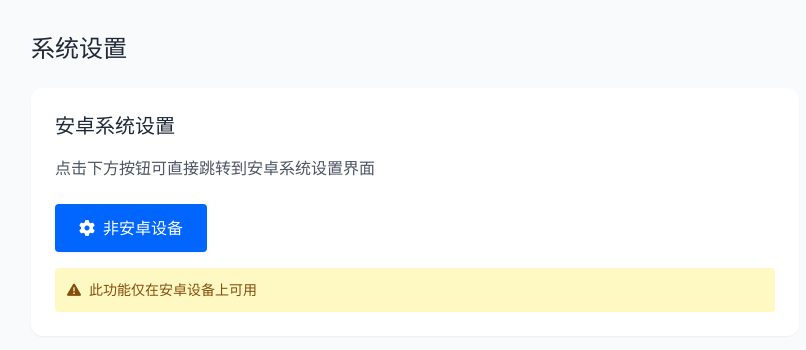
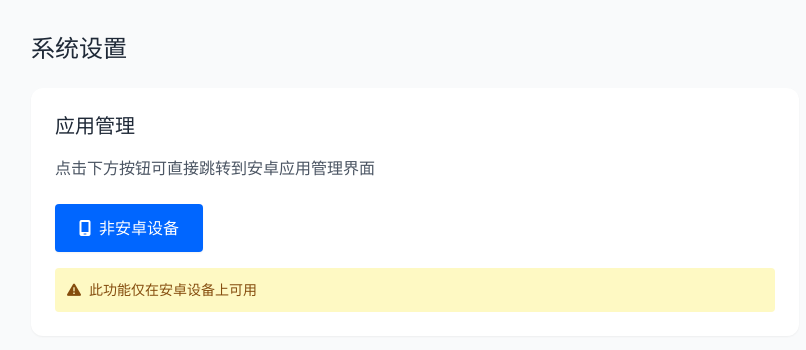
Before and after one commit to xbrooke/ssosun, a React (Vite) app: page /settings in a window 1280 px wide. Shown: the top 350 px of the page, without its empty margins (225-1031 px from the left). Built offline with nearby package versions, Linux system fonts and the light colour scheme.

Commit message:
更新应用管理

```diff
--- a/src/components/Sidebar.tsx
+++ b/src/components/Sidebar.tsx
@@ -29,7 +29,7 @@ export default function Sidebar() {
     { to: '/', icon: 'fab fa-github-alt', text: '所有应用' },
     { to: '/featured', icon: 'fas fa-book', text: '教程中心' },
     { to: '/wallpaper', icon: 'fas fa-image', text: '车机壁纸' },
-    { to: '/settings', icon: 'fas fa-gear', text: '安卓设置' },
+    { to: '/settings', icon: 'fas fa-mobile-screen', text: '应用管理' },
     { to: '/donate', icon: 'fas fa-heart', text: '赞赏支持' }
   ];
 
--- a/src/pages/Settings.tsx
+++ b/src/pages/Settings.tsx
@@ -19,18 +19,18 @@ export default function Settings() {
   const openAndroidSettings = () => {
     setIsLoading(true);
     try {
-      if (isAndroid) {
+       if (isAndroid) {
         // WebView环境下特殊处理
         if (isWebView) {
           try {
             // 方式1: 尝试通过Android Bridge调用
-            if (window.AndroidBridge && typeof window.AndroidBridge.openSettings === 'function') {
-              window.AndroidBridge.openSettings();
+            if (window.AndroidBridge && typeof window.AndroidBridge.openAppSettings === 'function') {
+              window.AndroidBridge.openAppSettings();
               return;
             }
 
             // 方式2: 尝试通用WebView intent调用
-            const intentUri = `intent:#Intent;action=android.settings.SETTINGS;package=com.android.settings;end`;
+            const intentUri = `intent:#Intent;action=android.settings.APPLICATION_DETAILS_SETTINGS;package=${window.location.hostname};end`;
             window.location.href = intentUri;
 
             // 设置超时检测
@@ -49,13 +49,13 @@ export default function Settings() {
         // 非WebView环境或WebView调用失败后的备用方案
         const tryOpenSettings = () => {
           // 方式1: 使用标准的Android intent URI
-          const intentUri = 'intent:#Intent;action=android.settings.SETTINGS;end';
+          const intentUri = `intent:#Intent;action=android.settings.APPLICATION_DETAILS_SETTINGS;package=${window.location.hostname};end`;
 
           // 方式2: 使用通用设置路径
-          const settingsUri = 'package:com.android.settings';
+          const settingsUri = `package:${window.location.hostname}`;
 
           // 方式3: 使用系统设置路径
-          const systemSettingsUri = 'android.settings.SETTINGS';
+          const systemSettingsUri = 'android.settings.APPLICATION_DETAILS_SETTINGS';
 
           // 尝试iframe方式
           const iframe = document.createElement('iframe');
@@ -115,10 +115,10 @@ export default function Settings() {
         >
           <h1 className="text-2xl font-bold mb-6">系统设置</h1>
 
-          <div className="bg-white dark:bg-gray-800 rounded-[12px] p-6 shadow-sm">
-            <h2 className="text-xl font-medium mb-4">安卓系统设置</h2>
+           <div className="bg-white dark:bg-gray-800 rounded-[12px] p-6 shadow-sm">
+            <h2 className="text-xl font-medium mb-4">应用管理</h2>
             <p className="text-gray-600 dark:text-gray-300 mb-6">
-              点击下方按钮可直接跳转到安卓系统设置界面
+              点击下方按钮可直接跳转到安卓应用管理界面
             </p>
 
             <motion.button
@@ -137,9 +137,9 @@ export default function Settings() {
                 </>
               ) : (
                 <>
-                  <i className="fa-solid fa-gear mr-2"></i>
-                  {isAndroid ? '打开系统设置' : '非安卓设备'}
-                </>
+                   <i className="fa-solid fa-mobile-screen mr-2"></i>
+                   {isAndroid ? '打开应用管理' : '非安卓设备'}
+                 </>
               )}
             </motion.button>
 
```
